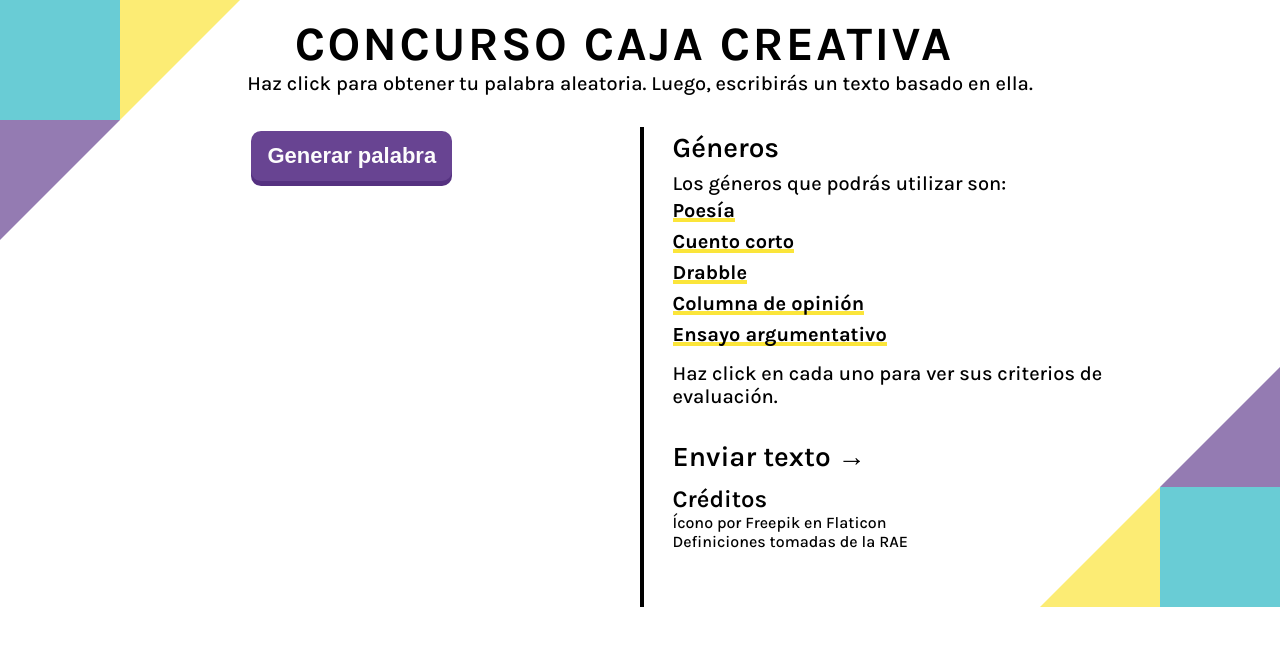
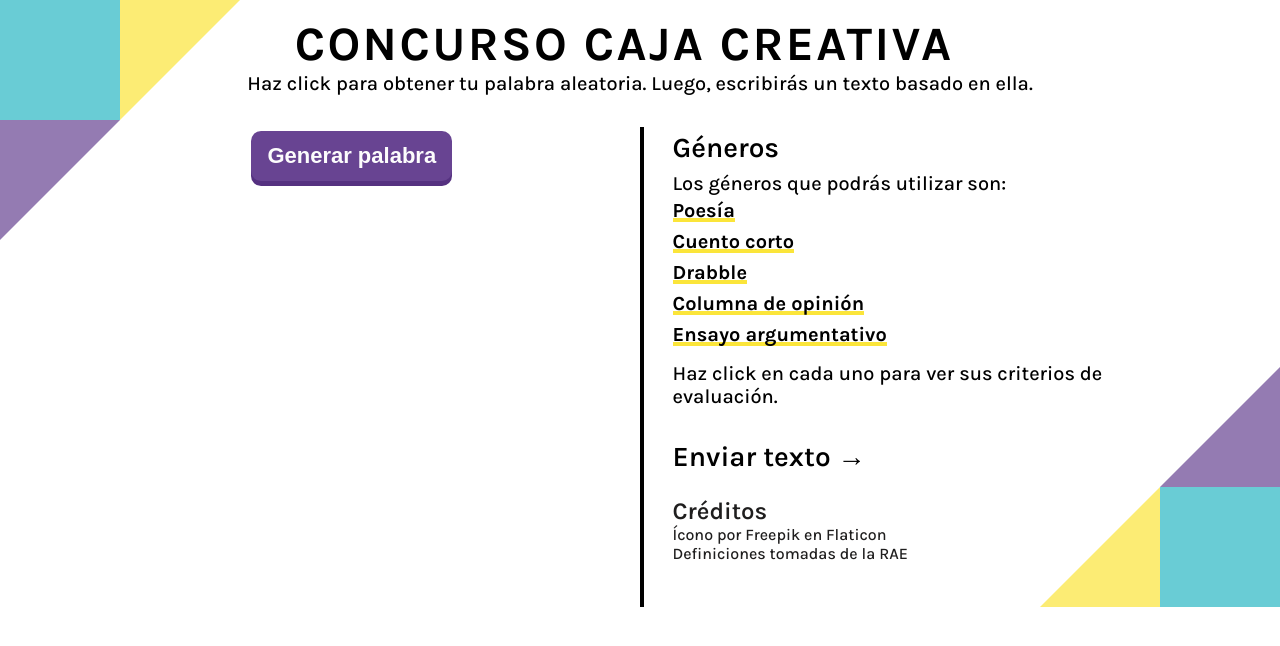
Before and after one commit to marcelaortegaaa/eco, a Next.js app: page / in a window 1280 px wide. Shown: the top 646 px of the page. Built offline with nearby package versions, Linux system fonts and the light colour scheme.

Commit message:
Color correction

```diff
--- a/styles/Home.module.css
+++ b/styles/Home.module.css
@@ -120,7 +120,7 @@
 }
 
 .main .form {
-  margin: 2rem 0 0.75rem;
+  margin: 2rem 0 1.5rem;
 }
 
 .main .form a {
@@ -131,10 +131,12 @@
 .main .credits h2 {
   font-size: 1.5rem;
   margin-bottom: 0;
+  color: #1f1e1e;
 }
 
 .main .credits p {
   font-size: 1rem;
+  color: #1f1e1e;
 }
 
 .tiny{
```
